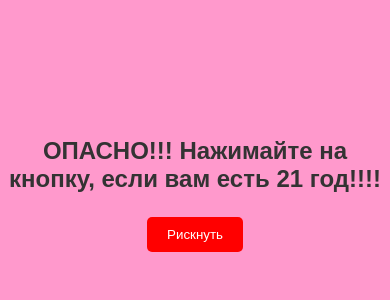
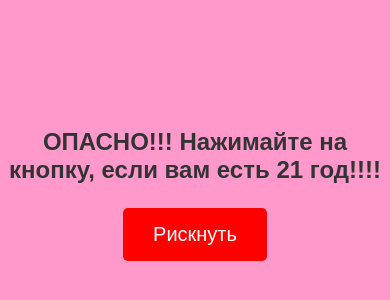
Before and after one commit to kaktuseducation/birthday, a plain HTML site: page index.html in a window 390 px wide. Shown: the part 230-530 px from the top of the page. Drawn offline with Linux system fonts and the light colour scheme.

Commit message:
Update index.html

```diff
--- a/index.html
+++ b/index.html
@@ -90,6 +90,16 @@
         button:hover {
             background-color: #ff3333; /* Цвет кнопки при наведении */
         }
+
+        @media screen and (max-width: 600px) {
+            p {
+                font-size: 20px; /* Увеличиваем размер шрифта для абзацев */
+            }
+            button {
+                padding: 15px 30px; /* Увеличиваем размер кнопки */
+                font-size: 20px; /* Увеличиваем размер шрифта кнопки */
+            }
+        }
     </style>
 </head>
 <body>
```
